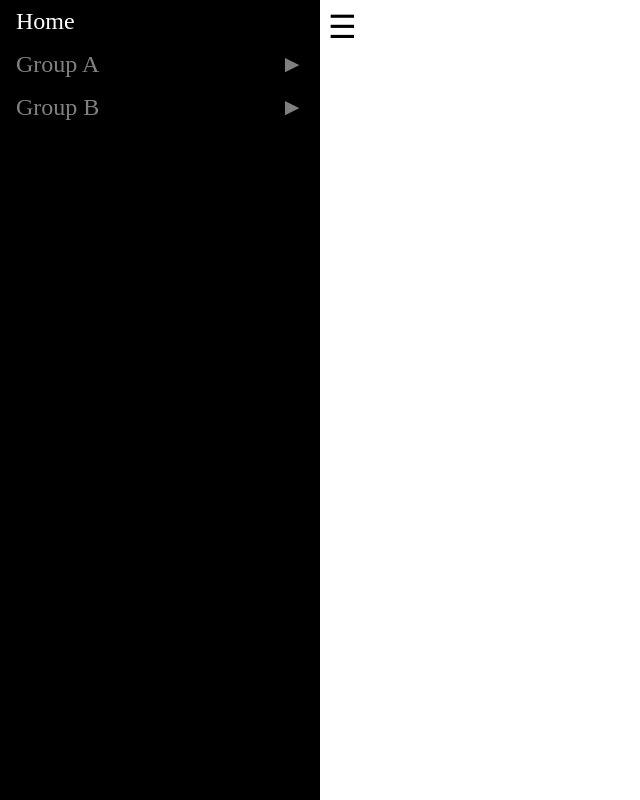
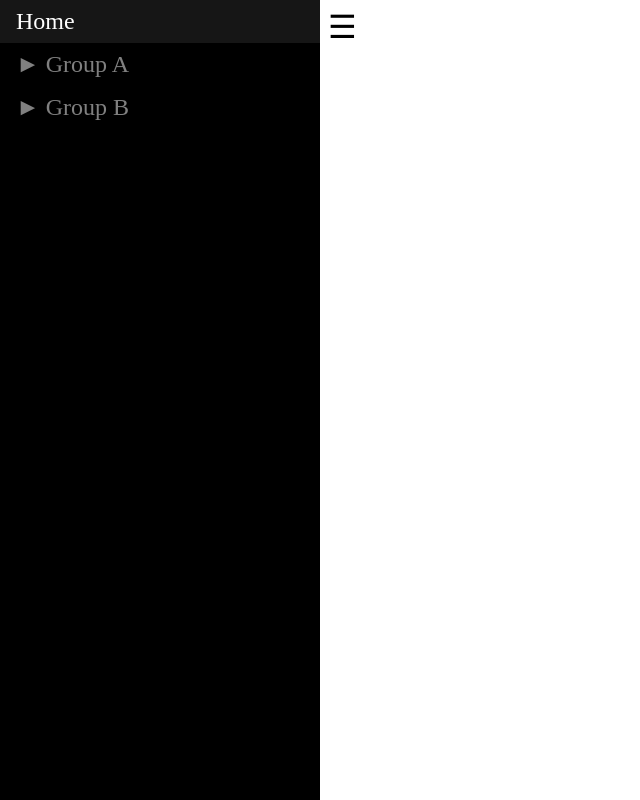
Before and after one commit to dev-michael-nguyen/sandbox-angular-6, an Angular app: page / in a window 1280 px wide. Shown: the whole page, without its empty margins (0-640 px from the left). Built offline with nearby package versions, Linux system fonts and the light colour scheme.

Commit message:
update left nav node components

```diff
--- a/src/app/shared/components/left-nav-node/left-nav-node.component.css
+++ b/src/app/shared/components/left-nav-node/left-nav-node.component.css
@@ -1,4 +1,5 @@
-.left-nav-link {
+.left-nav-link,
+.left-nav-group-link {
   display: block;
   padding-top: 8px;
   padding-bottom: 8px;
@@ -7,12 +8,15 @@
   color: gray;
 }
 
-.left-nav-link:hover {
+.left-nav-link:hover,
+.left-nav-group-link:hover {
+  background-color: #161616;
   color: white;
 }
 
-.left-nav-link.active {
-  color: green;
+.left-nav-link.active,
+.left-nav-group-link.active {
+  color: yellowgreen;
 }
 
 .left-nav-link-title {
@@ -21,15 +25,21 @@
 }
 
 .left-nav-link-icon {
-  float: right;
-  padding-right: 16px;
   pointer-events: none;
+}
+
+.left-nav-link-icon::before {
+  content: " \25BA";
+}
+
+.left-nav-link-icon.opened::before {
+  content: " \25BC";
 }
 
 .left-nav-group-links {
   height: 0;
   overflow: hidden;
   padding-left: 32px;
-  background-color: #262626;
+  background-color: #242424;
   transition: height .2s;
 }
--- a/src/app/shared/components/left-nav-node/left-nav-node.component.html
+++ b/src/app/shared/components/left-nav-node/left-nav-node.component.html
@@ -1,15 +1,14 @@
-<a class="left-nav-link" href="#"
-  *ngIf="!node.children">
+<div class="left-nav-node">
+  <a class="left-nav-link" href="javascript:void(0)" *ngIf="!node.children" (click)="toggleLink($event.target, node)">
     <span class="left-nav-link-title">
       {{ node.displayName }}
     </span>
   </a>
-<div class="left-nav-group"
-  *ngIf="node.children">
-  <a class="left-nav-link" href="javascript:void(0)" (click)="toggleNode($event.target.parentElement)">
+  <div class="left-nav-group" *ngIf="node.children">
+    <a class="left-nav-group-link" href="javascript:void(0)" (click)="toggleGroupLink($event.target.parentElement)">
       <span class="left-nav-link-title">
+        <span class="left-nav-link-icon"></span>
         {{ node.displayName }}
-      <span class="left-nav-link-icon">&#9658;</span>
       </span>
     </a>
     <div class="left-nav-group-links">
@@ -18,3 +17,4 @@
       </ng-template>
     </div>
   </div>
+</div>
--- a/src/app/shared/components/left-nav-node/left-nav-node.component.ts
+++ b/src/app/shared/components/left-nav-node/left-nav-node.component.ts
@@ -10,30 +10,49 @@ export class LeftNavNodeComponent {
   @Input()
   node : object = {};
 
-  toggleNode(element) {
-    var isActiveGroup = element.querySelector("a").classList.toggle("active");
-    var groupIcon = element.querySelector(".left-nav-link-icon");
-    isActiveGroup
-      ? groupIcon.innerHTML = "&#9660;"
-      : groupIcon.innerHTML = "&#9658;";
+  toggleLink(element, node){
+    Array.from(document.querySelectorAll('.left-nav-link.active'))
+      .forEach(activeLink => activeLink.classList.toggle("active"));
+    element.classList.toggle("active");
 
+    Array.from(document.querySelectorAll('.left-nav-group-link.active'))
+      .forEach(activeLink => activeLink.classList.toggle("active"));
+    _toggleActiveForAncestorGroupLinks(element);
+  }
+
+  toggleGroupLink(element) {
+    element.querySelector(".left-nav-group-link").classList.toggle("opened");
+    element.querySelector(".left-nav-link-icon").classList.toggle("opened");
     var groupLinks = element.querySelector(".left-nav-group-links");
-    var isActiveGroupLinks = groupLinks.classList.toggle("active");;
-    _adjustAncestorGroupLinksHeight(element, isActiveGroupLinks ? groupLinks.scrollHeight : groupLinks.scrollHeight*-1);
-    _adjustGroupLinksHeight(element, isActiveGroupLinks ? 0 : groupLinks.scrollHeight*-1);
+    var isOpenedGroupLinks = groupLinks.classList.toggle("opened");;
+    _adjustHeightForAncestorGroupLinks(element, isOpenedGroupLinks ? groupLinks.scrollHeight : groupLinks.scrollHeight*-1);
+    _adjustHeightForGroupLinks(element, isOpenedGroupLinks ? 0 : groupLinks.scrollHeight*-1);
   }
 }
 
-function _adjustAncestorGroupLinksHeight(el, height) {
+function _toggleActiveForAncestorGroupLinks(el) {
   el = el.parentElement;
   if (!el) { return; }
-  el.classList.contains("left-nav-group") ? _adjustGroupLinksHeight(el, height) : null;
-  _adjustAncestorGroupLinksHeight(el, height);
+  el.classList.contains("left-nav-group") ? _toggleActiveGroupLink(el) : null;
+  _toggleActiveForAncestorGroupLinks(el);
 }
 
-function _adjustGroupLinksHeight(el, height?){
+function _toggleActiveGroupLink(leftNavGroupElement) {
+  const groupLink = leftNavGroupElement.querySelector(".left-nav-group-link");
+  if (!groupLink) { return; }
+  groupLink.classList.toggle("active");
+}
+
+function _adjustHeightForAncestorGroupLinks(el, height) {
+  el = el.parentElement;
+  if (!el) { return; }
+  el.classList.contains("left-nav-group") ? _adjustHeightForGroupLinks(el, height) : null;
+  _adjustHeightForAncestorGroupLinks(el, height);
+}
+
+function _adjustHeightForGroupLinks(leftNavGroupElement, height?){
   const _height = height || 0;
-  const groupLinks = el.querySelector(".left-nav-group-links");
+  const groupLinks = leftNavGroupElement.querySelector(".left-nav-group-links");
   if (!groupLinks) { return; }
   groupLinks.style.height = (groupLinks.scrollHeight + _height) + "px";
 }
```
Lines whose indentation alone changed are shown as unchanged.
